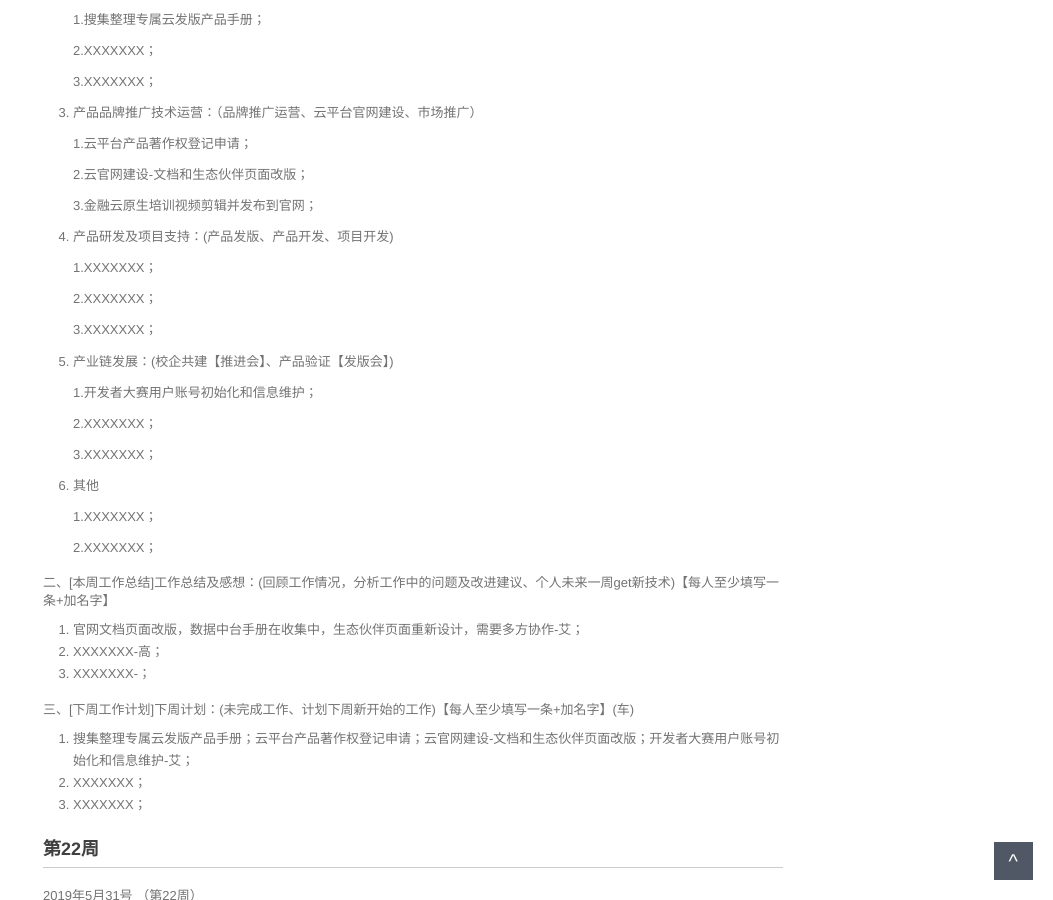
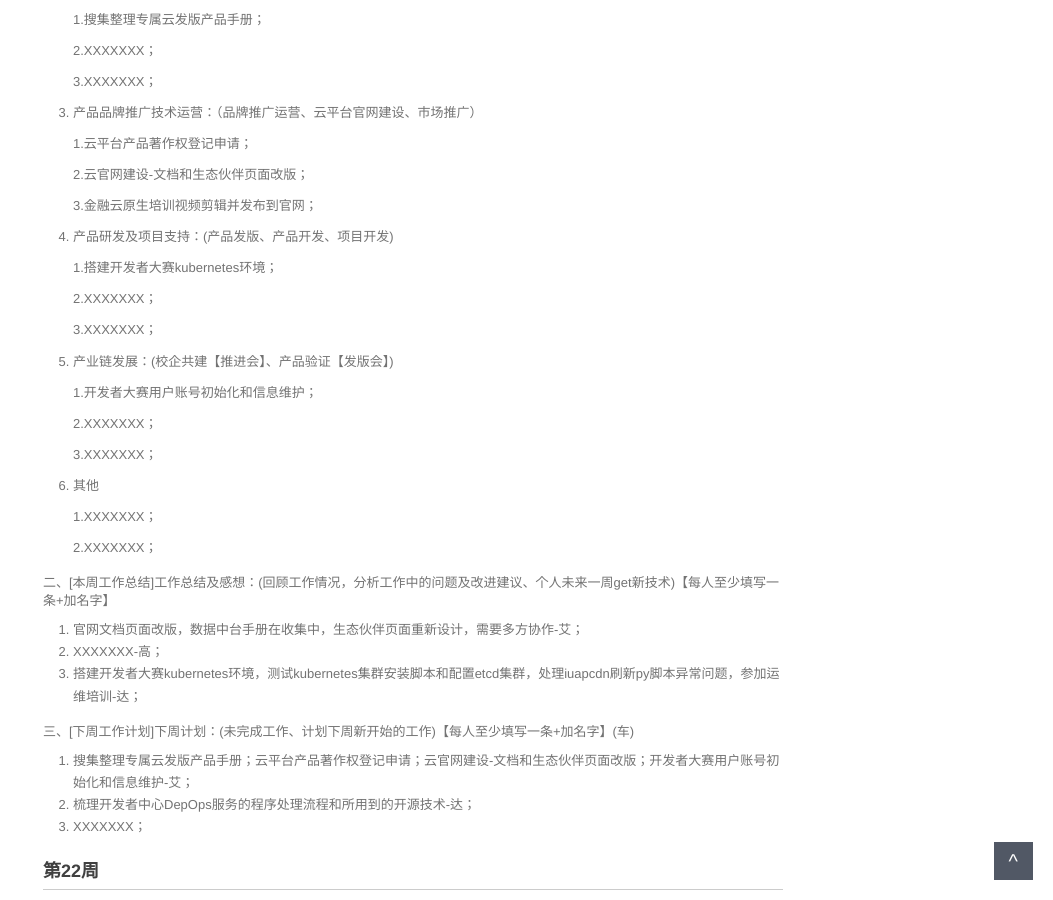
Before and after one commit to walllFlower/blog, a Jekyll site: the page built from _posts/2018-07-17-day_report_cxz.md, in a window 1280 px wide and 900 px high, scrolled down 683 px. Shown: the whole window, without its empty margins (227-1280 px from the left). Built offline with Jekyll 4.4.1, drawn with Linux system fonts in a browser that asks for light colours; comment, search, counter and statistics services are not loaded.

Commit message:
Update 2018-07-17-day_report_cxz.md

```diff
--- a/_posts/2018-07-17-day_report_cxz.md
+++ b/_posts/2018-07-17-day_report_cxz.md
@@ -49,7 +49,7 @@ categories: 技术运营工作周报
 
 4. 产品研发及项目支持：(产品发版、产品开发、项目开发)
 
-    1.XXXXXXX；
+    1.搭建开发者大赛kubernetes环境；
 
     2.XXXXXXX；
 
@@ -73,12 +73,12 @@ categories: 技术运营工作周报
 
 1. 官网文档页面改版，数据中台手册在收集中，生态伙伴页面重新设计，需要多方协作-艾；
 2. XXXXXXX-高；
-3. XXXXXXX-；
+3. 搭建开发者大赛kubernetes环境，测试kubernetes集群安装脚本和配置etcd集群，处理iuapcdn刷新py脚本异常问题，参加运维培训-达；
 
 三、[下周工作计划]下周计划：(未完成工作、计划下周新开始的工作)【每人至少填写一条+加名字】(车)
 
 1. 搜集整理专属云发版产品手册；云平台产品著作权登记申请；云官网建设-文档和生态伙伴页面改版；开发者大赛用户账号初始化和信息维护-艾；
-2. XXXXXXX；
+2. 梳理开发者中心DepOps服务的程序处理流程和所用到的开源技术-达；
 3. XXXXXXX；
 
 ###  第22周
```
